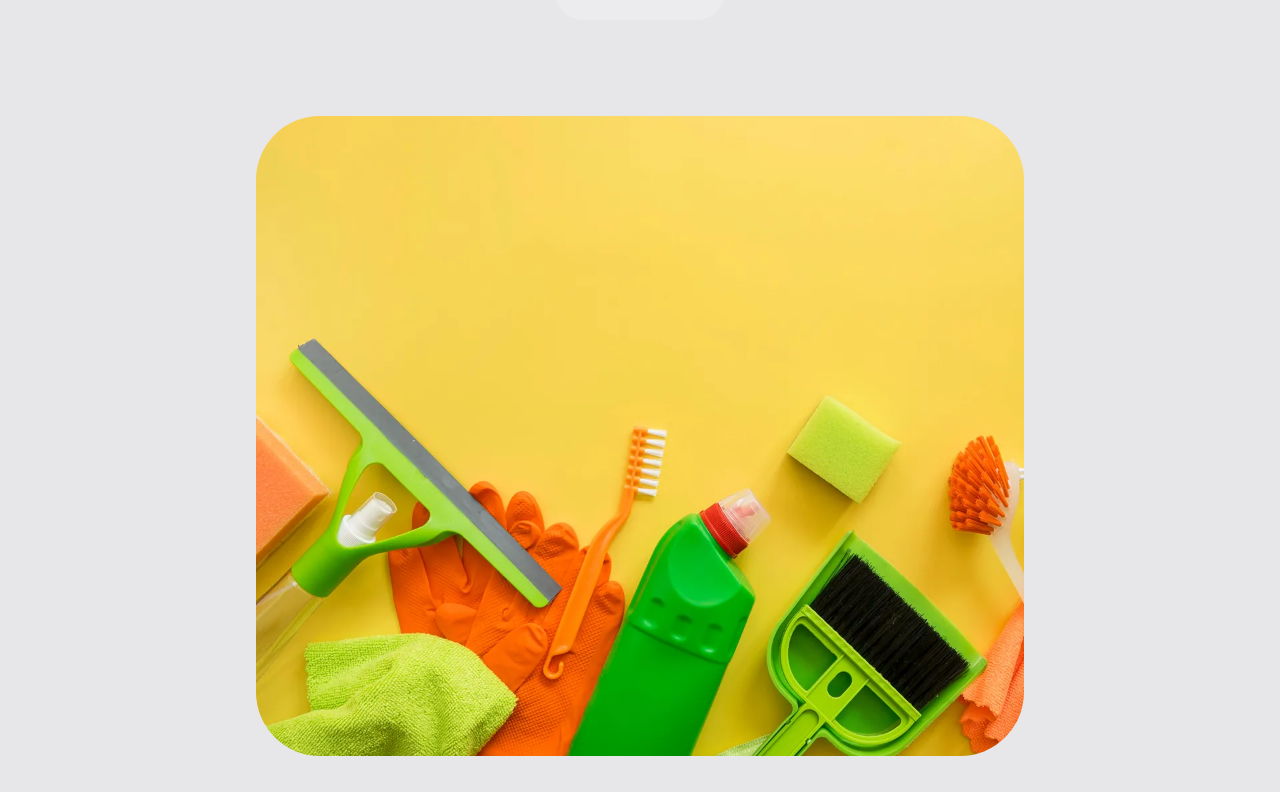
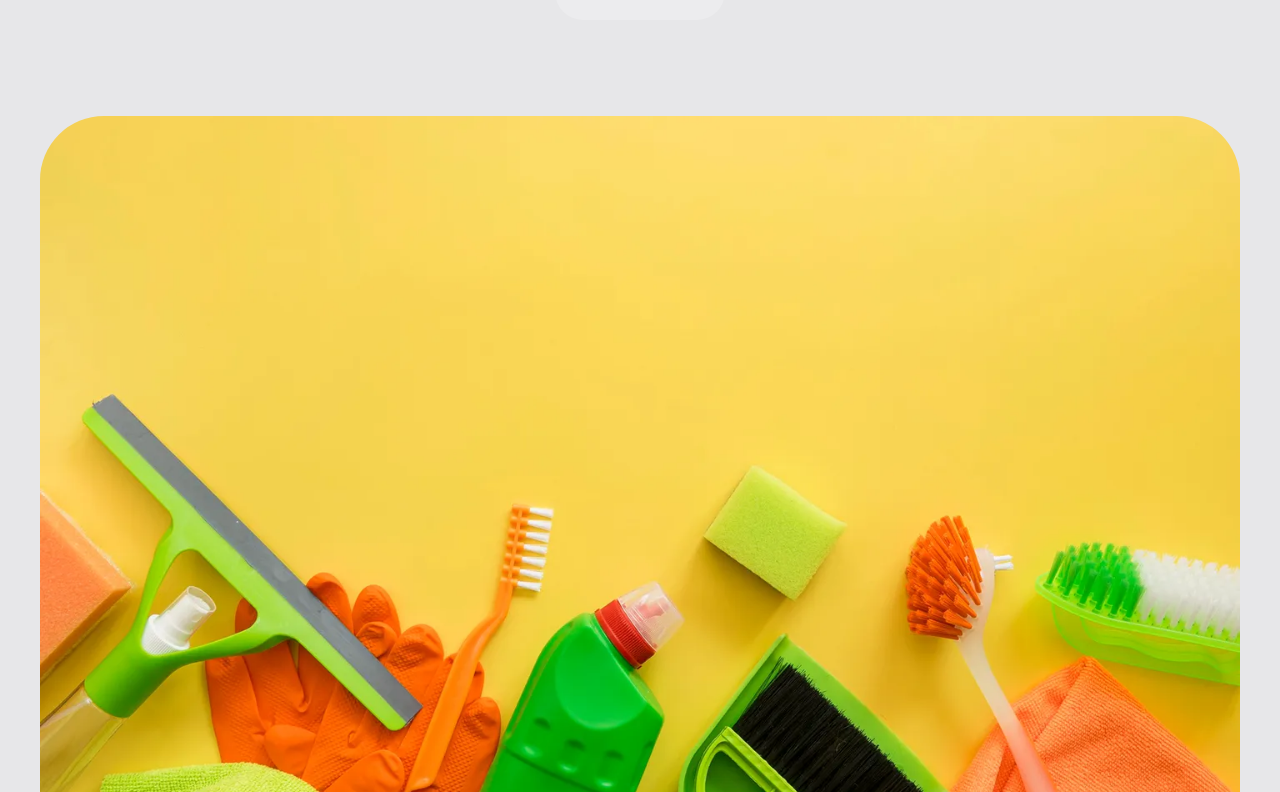
Before and after one commit to Yagya-Adh/clean, a Next.js app: page /about in a window 1280 px wide. Shown: the part 548-1340 px from the top of the page. Built offline with nearby package versions, Linux system fonts and the light colour scheme.

Commit message:
about CleanImageCard component save change.

```diff
--- a/app/components/badge/ArrowBadge.tsx
+++ b/app/components/badge/ArrowBadge.tsx
@@ -34,7 +34,6 @@ const ArrowBadge = () => {
       >
         <ArrowRight className="-rotate-45" />
       </div>
-
       <div
         className="
         flex
@@ -46,7 +45,6 @@ const ArrowBadge = () => {
         ease-in-out
         transition-all
         duration-500
-
         "
       >
         <ArrowRight className="-rotate-45" />
--- a/app/components/card/CleanImageCard.tsx
+++ b/app/components/card/CleanImageCard.tsx
@@ -1,9 +1,7 @@
 const CleanImageCard = () => {
   return (
-    <section className="max-w-screen-xl mx-auto px-10">
-      <div className="flex flex-col inset-0 justify-center items-center">
-        <div className="rounded-[64px] bg-about-banner bg-no-repeat bg-cover p-44 sm:p-52 md:px-72 md:py-52 lg:p-96 lg:py-80" />
-      </div>
+    <section className="max-w-screen-2xl mx-auto px-10 inset-0">
+      <div className="rounded-[64px] bg-about-banner bg-no-repeat bg-cover p-44 sm:p-52 md:px-72 lg:p-96" />
     </section>
   );
 };
```
